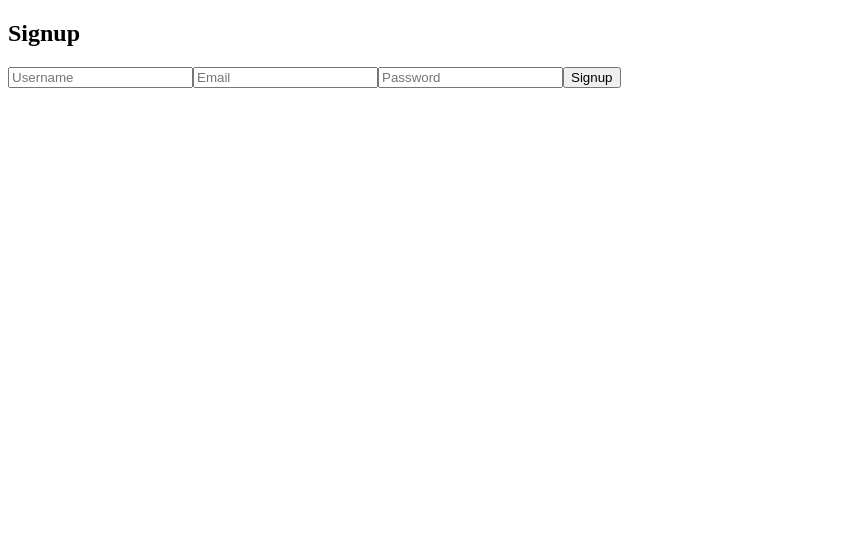
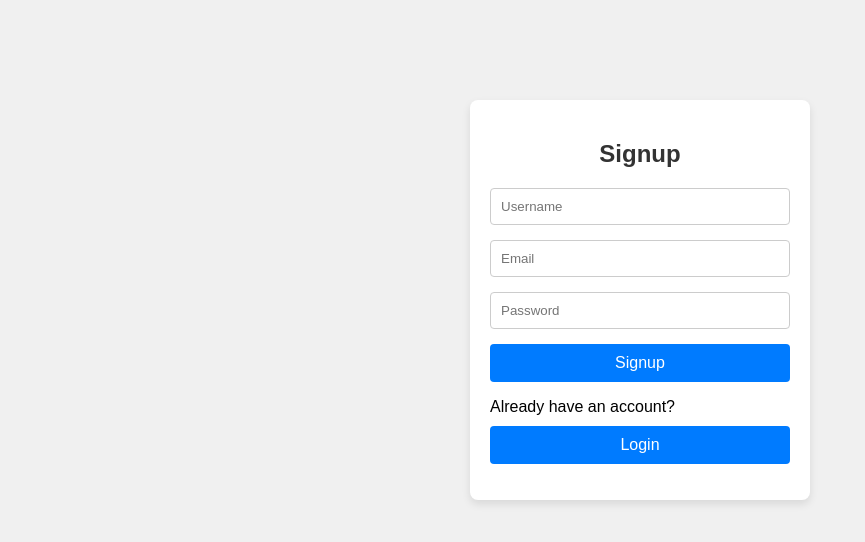
Before and after one commit to PrakshayJoshi/Chat-App, a React (Create React App) app in the folder Frontend/my-app/: page /signup in a window 1280 px wide. Shown: the top 542 px of the page, without its empty margins (0-865 px from the left). Built offline with nearby package versions, Linux system fonts and the light colour scheme.

Commit message:
First half

```diff
--- /dev/null
+++ b/Frontend/my-app/src/App.css
@@ -0,0 +1,20 @@
+/* Global styles */
+body {
+    font-family: Arial, sans-serif;
+    background-color: #f0f0f0;
+    margin: 0;
+    padding: 0;
+  }
+
+  .container {
+    max-width: 800px;
+    margin: 20px auto;
+    padding: 20px;
+    border: 1px solid #ccc;
+    border-radius: 8px;
+    background-color: #fff;
+  }
+
+  h1, h2 {
+    color: #333;
+  }
--- a/Frontend/my-app/src/App.js
+++ b/Frontend/my-app/src/App.js
@@ -3,19 +3,22 @@ import { BrowserRouter as Router, Route, Routes } from 'react-router-dom';
 import { UserProvider } from './contexts/UserContext';
 import HomePage from './components/HomePage';
 import LoginPage from './components/LoginPage';
-import SignUpPage from './components/SignUpPage'; // Corrected import
+import SignUpPage from './components/SignUpPage';
+import './App.css';
 
 const App = () => {
   return (
+    <div className="app-container">
       <UserProvider>
         <Router>
           <Routes>
             <Route path="/login" element={<LoginPage />} />
-          <Route path="/signup" element={<SignUpPage />} /> {/* Corrected path */}
+            <Route path="/signup" element={<SignUpPage />} />
             <Route path="/" element={<HomePage />} />
           </Routes>
         </Router>
       </UserProvider>
+    </div>
   );
 };
 
--- a/Frontend/my-app/src/components/HomePage.jsx
+++ b/Frontend/my-app/src/components/HomePage.jsx
@@ -1,9 +1,13 @@
 import React, { useState, useEffect } from 'react';
 import { useUser } from '../contexts/UserContext';
 import { useNavigate } from 'react-router-dom';
+import '../styles/HomePage.css';
+
+
 
 const HomePage = () => {
-  const { user, setUser } = useUser();
+  const { setUser } = useUser();
+  const [user, setUserState] = useState(null);
   const [message, setMessage] = useState('');
   const [messages, setMessages] = useState([]);
   const [loading, setLoading] = useState(true);
@@ -23,8 +27,10 @@ const HomePage = () => {
         .then(response => response.json())
         .then(data => {
           if (data.success) {
-            setUser({ id: data.user.id });
+            setUser({ id: data.user.id, username: data.user.username });
             localStorage.setItem('userId', data.user.id); // Ensure userId is stored in localStorage
+            setUserState({ id: data.user.id, username: data.user.username }); // Set user state with both id and username
+            setLoading(false);
           } else {
             localStorage.removeItem('token');
             localStorage.removeItem('userId');
@@ -61,7 +67,7 @@ const HomePage = () => {
         throw new Error('Failed to fetch messages');
       }
       const data = await response.json();
-      setMessages(data.reverse());
+      setMessages(data);
       setLoading(false);
     } catch (error) {
       console.error('Failed to fetch messages:', error);
@@ -151,9 +157,16 @@ const HomePage = () => {
     }
   };
 
+
+  const handleLogout = () => {
+    localStorage.removeItem('token'); // Clear token from local storage
+    setUser(null); // Clear user state
+    navigate('/login'); // Navigate to login page
+  };
+
   return (
     <div className="container">
-      <h1>Welcome</h1>
+      <h1>Welcome {user && user.username}</h1>
       <h2 className="home-header">Home Page</h2>
       <div className="message-input-container">
         <input
@@ -164,15 +177,16 @@ const HomePage = () => {
           onKeyDown={handleKeyDown}
         />
         <button onClick={sendMessage}>Send</button>
+        <button onClick={handleLogout}>Logout</button>
       </div>
       {loading && <p>Loading...</p>}
       {error && <p>{error}</p>}
-      <div className="message-list">
+      <div className="messages-container">
         {messages.map((msg, index) => (
-          <div key={index} className="message-item">
+          <div key={index} className="message">
             <p>{msg.text}</p>
             {msg.location && (
-              <p>
+              <p className="message-location">
                 Location: Latitude {msg.location.latitude}, Longitude {msg.location.longitude}
               </p>
             )}
--- a/Frontend/my-app/src/components/LoginPage.jsx
+++ b/Frontend/my-app/src/components/LoginPage.jsx
@@ -1,6 +1,7 @@
 import React, { useState } from 'react';
 import { useNavigate } from 'react-router-dom';
 import { useUser } from '../contexts/UserContext';
+import "../styles/LoginPage.css";
 
 const LoginPage = () => {
   const [email, setEmail] = useState('');
@@ -34,22 +35,24 @@ const LoginPage = () => {
   };
 
   return (
-    <div>
-      <h2>Login</h2>
+    <div className="login-container">
+      <h2 className="login-header">Login</h2>
       <input
+        className="login-input"
         type="email"
         value={email}
         onChange={(e) => setEmail(e.target.value)}
         placeholder="Email"
       />
       <input
+        className="login-input"
         type="password"
         value={password}
         onChange={(e) => setPassword(e.target.value)}
         placeholder="Password"
       />
-      <button onClick={handleLogin}>Login</button>
-      <button onClick={() => navigate('/signup')}>Signup</button>
+      <button className="login-button" onClick={handleLogin}>Login</button>
+      <p>Don't have an account? <button className="toggle-button" onClick={() => navigate('/signup')}>Signup</button> </p>
     </div>
   );
 };
--- a/Frontend/my-app/src/components/SignUpPage.jsx
+++ b/Frontend/my-app/src/components/SignUpPage.jsx
@@ -1,5 +1,6 @@
 import React, { useState } from 'react';
 import { useNavigate } from 'react-router-dom';
+import "../styles/SignUpPage.css";
 
 const SignUpPage = () => {
   const [username, setUsername] = useState('');
@@ -49,12 +50,13 @@ const SignUpPage = () => {
   };
 
   return (
-    <div>
+    <div className="signup-container">
       <h2>Signup</h2>
-      <input type="text" value={username} onChange={(e) => setUsername(e.target.value)} placeholder="Username" />
-      <input type="email" value={email} onChange={(e) => setEmail(e.target.value)} placeholder="Email" />
-      <input type="password" value={password} onChange={(e) => setPassword(e.target.value)} placeholder="Password" />
-      <button onClick={handleSignup}>Signup</button>
+      <input className="signup-input" type="text" value={username} onChange={(e) => setUsername(e.target.value)} placeholder="Username" />
+      <input className="signup-input" type="email" value={email} onChange={(e) => setEmail(e.target.value)} placeholder="Email" />
+      <input className="signup-input" type="password" value={password} onChange={(e) => setPassword(e.target.value)} placeholder="Password" />
+      <button className="signup-button" onClick={handleSignup}>Signup</button>
+      <p>Already have an account? <button className="toggle-button" onClick={() => navigate('/login')}>Login</button></p>
     </div>
   );
 };
--- a/Frontend/my-app/src/styles/home.css
+++ b/Frontend/my-app/src/styles/HomePage.css
@@ -17,12 +17,12 @@
   justify-content: center;
   align-items: center;
   margin-bottom: 1.5rem;
-  width: 100%; /* Set width to 100% */
+  width: 100%;
 }
 
 .message-input-container input {
-  width: 43%; /* Set width to 100% */
-  padding: 0.75rem; /* Adjust padding as needed */
+  width: 43%;
+  padding: 0.75rem;
   margin-right: 0.5rem;
   border: 1px solid #ccc;
   border-radius: 4px;
@@ -34,13 +34,11 @@
   padding: 0.75rem 1.5rem;
   border: none;
   border-radius: 4px;
-  background-color: #007bff; /* Change to blue color */
+  background-color: #007bff;
   color: white;
   font-size: 1rem;
   cursor: pointer;
 }
-
-
 
 .messages-container {
   width: 100%;
--- /dev/null
+++ b/Frontend/my-app/src/styles/LoginPage.css
@@ -0,0 +1,51 @@
+.login-container {
+  width: 300px;
+  margin: 100px auto;
+  padding: 20px;
+  background-color: #ffffff;
+  border-radius: 8px;
+  box-shadow: 0 4px 8px rgba(0, 0, 0, 0.1);
+}
+
+.login-header {
+  margin-bottom: 20px;
+  font-size: 1.5rem;
+  text-align: center;
+  color: #333;
+}
+
+.login-input {
+  width: 100%;
+  padding: 10px;
+  margin-bottom: 15px;
+  border: 1px solid #ccc;
+  border-radius: 4px;
+  box-sizing: border-box;
+}
+
+.login-button {
+  width: 100%;
+  padding: 10px;
+  border: none;
+  border-radius: 4px;
+  background-color: #007bff;
+  color: #fff;
+  font-size: 1rem;
+  cursor: pointer;
+}
+
+.toggle-button {
+  width: 100%;
+  padding: 10px;
+  margin-top: 10px;
+  border: none;
+  background: none;
+  color: #007bff;
+  font-size: 0.9rem;
+  cursor: pointer;
+  text-align: center;
+}
+
+.toggle-button:hover {
+  text-decoration: underline;
+}
--- a/Frontend/my-app/src/styles/login.css
+++ b/Frontend/my-app/src/styles/SignUpPage.css
@@ -1,21 +1,20 @@
-.login-container {
+.signup-container {
   width: 300px;
   margin: 100px auto;
   padding: 20px;
-  background-color: #fff;
-  border: 1px solid #ccc;
+  background-color: #ffffff;
   border-radius: 8px;
-  box-shadow: 0 0 10px rgba(0, 0, 0, 0.1);
+  box-shadow: 0 4px 8px rgba(0, 0, 0, 0.1);
 }
 
-.login-header {
+.signup-container h2 {
   margin-bottom: 20px;
   font-size: 1.5rem;
   text-align: center;
   color: #333;
 }
 
-.login-input {
+.signup-container input {
   width: 100%;
   padding: 10px;
   margin-bottom: 15px;
@@ -24,7 +23,7 @@
   box-sizing: border-box;
 }
 
-.login-button {
+.signup-container button {
   width: 100%;
   padding: 10px;
   border: none;
@@ -35,18 +34,6 @@
   cursor: pointer;
 }
 
-.toggle-button {
-  width: 100%;
-  padding: 10px;
-  margin-top: 10px;
-  border: none;
-  background: none;
-  color: #007bff;
-  font-size: 0.9rem;
-  cursor: pointer;
-  text-align: center;
+.signup-container button:hover {
+  background-color: #0056b3;
 }
-
-.toggle-button:hover {
-  text-decoration: underline;
-}
```
Also changed, not shown: Frontend/my-app/src/styles/signup.css (deleted, +0 -41 lines), Frontend/my-app/src/index.js (indentation only), 1 other file (tests, documents, lock files or other folders). Lines whose indentation alone changed are shown as unchanged.
